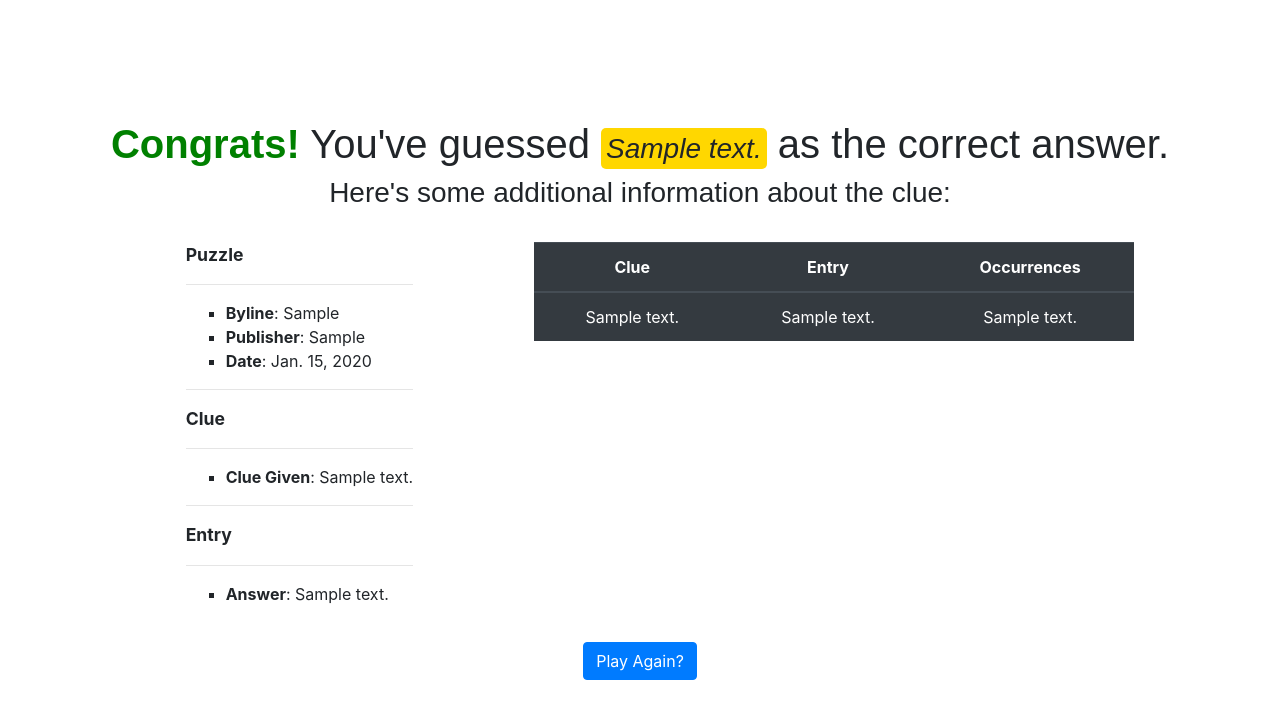
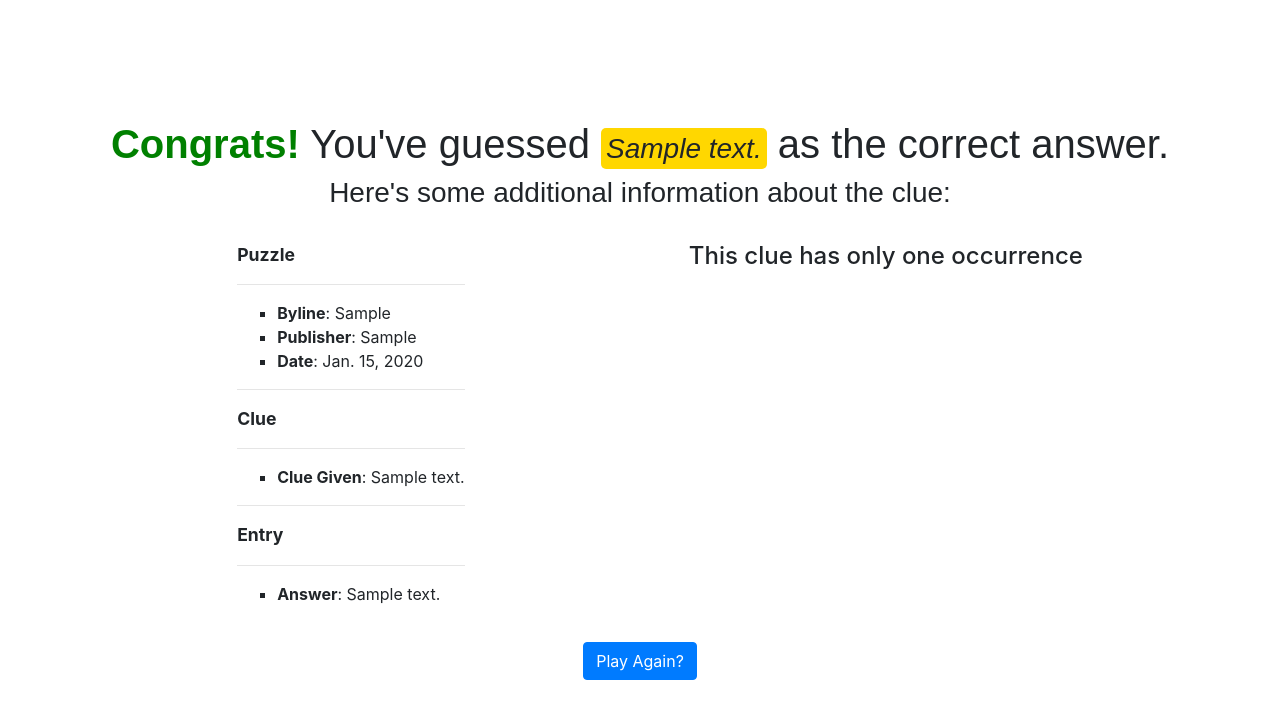
Before and after one commit to Nesmith-Charlesii/Caktus_Assessment, a Django app: page /crossword_drill/correct_answer_reveal/1/1/1 in a window 1280 px wide. Shown: the top 719 px of the page. Run offline with Django 3.2, Linux system fonts and the light colour scheme; tables that the repository leaves empty hold one stand-in row (values such as "Sample post").

Commit message:
queried all entries in GET method of AnswerView to add 'entries' as property to context. conditionally rendered table in answer.html if clue has more than one occurence in db. table displays associated entries

```diff
--- a/tdd_exercise/templates/answer.html
+++ b/tdd_exercise/templates/answer.html
@@ -39,26 +39,32 @@
                 </ul>
             </ul>
         </div>
+        {% if clues|length > 1 %}
         <div class="list-of-occurrences">
             <table class="table table-dark table-hover" id="entry-data-table">
                 <thead>
                     <tr>
-                        <th>Clue</th>
-                        <th>Entry</th>
+                        <th>Associated Entries</th>
                         <th>Occurrences</th>
                     </tr>
                 </thead>
                 <tbody>
                 {% for clue in clues %}
+                    {% for entry in entries %}
+                        {% if entry.id == clue.entry %}
                     <tr>
-                        <td>{{clue.clue_text}}</td>
                         <td>{{entry.entry_text}}</td>
-                        <td>{{entry.entry_text}}</td>
+                        <td>{{clues|length}}</td>
                     </tr>
+                        {% endif %}
+                    {% endfor %}
                 {% endfor %}
                 </tbody>
             </table>
         </div>
+        {% else %}
+        <h4>This clue has only one occurrence</h4>
+        {% endif %}
     </div>
     <div class="play-again">
         <button class="btn btn-primary"><a href="{% url 'xword_data:index' %}" id="play-again">Play Again?</a></button>
--- a/xword_data/views.py
+++ b/xword_data/views.py
@@ -61,14 +61,14 @@ class AnswerView(View):
         entry = Entry.objects.get(id=entry_id)
         puzzle = Puzzle.objects.get(id=puzzle_id)
         clue = Clue.objects.get(id=clue_id)
-        print(clue.id)
-        clues = Clue.objects.filter(entry=entry.id)
-        for clue in clues:
-            print(clue.clue_text)
+        clues = Clue.objects.filter(clue_text=clue.clue_text)
+        entries = Entry.objects.all()
+        print(type(clues))
         context = {
             'display_clue': clue,
             'entry': entry,
             'puzzle': puzzle,
-            'clues': clues
+            'clues': clues,
+            'entries': entries
         }
         return render(request, 'answer.html', context)
```
